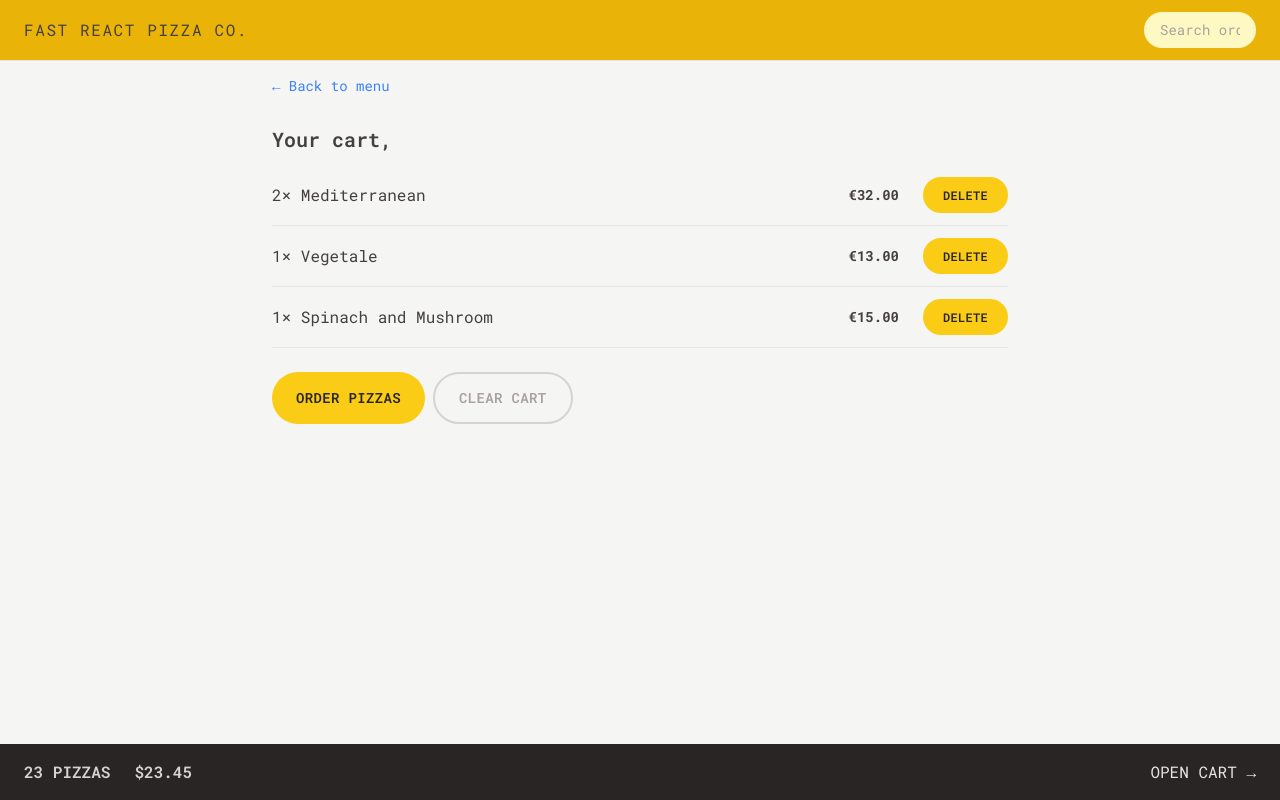
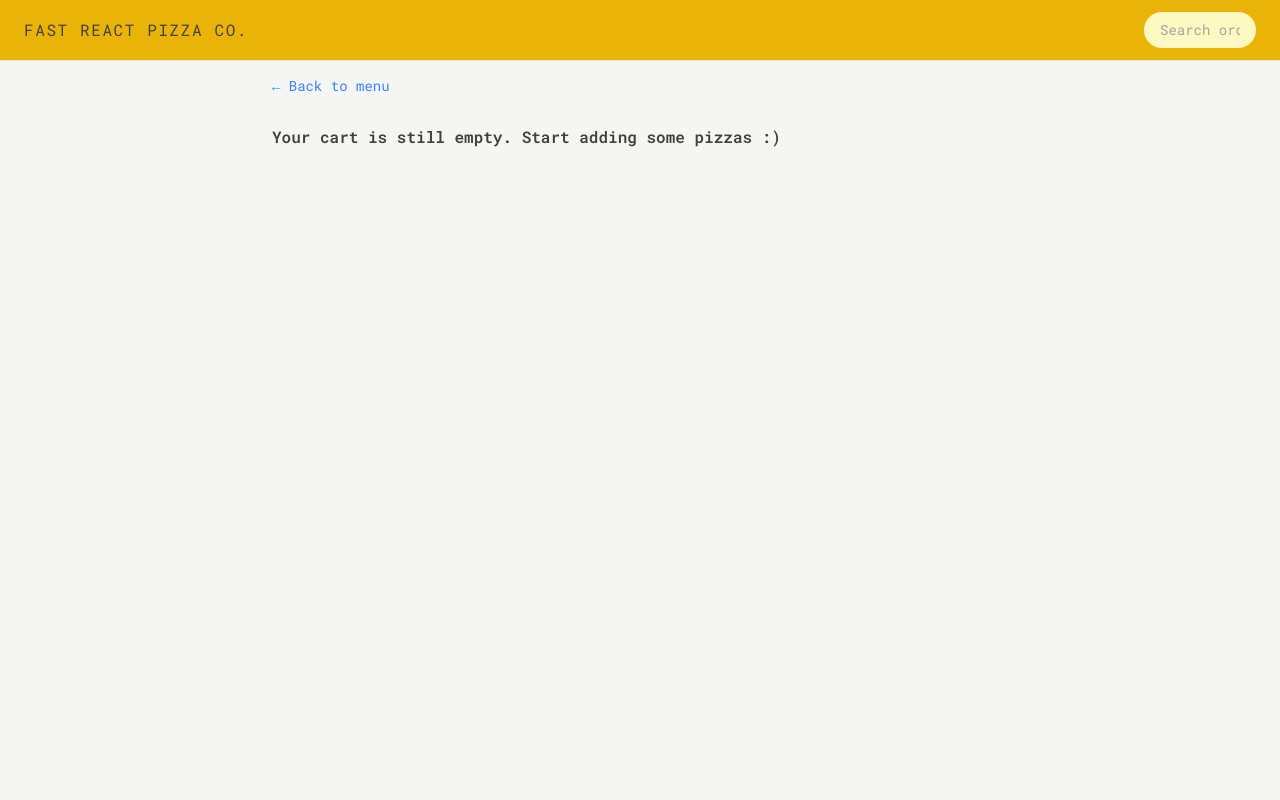
Before and after one commit to Mayor-Isaac/Fast-React-Pizza, a React (Vite) app: page /cart in a window 1280 px wide. Built offline with nearby package versions, Linux system fonts and the light colour scheme.

Commit message:
Delete button implemented

```diff
--- a/src/Features/cart/Cart.jsx
+++ b/src/Features/cart/Cart.jsx
@@ -1,48 +1,67 @@
- import LinkButton from '../../ui/LinkButton';
+import LinkButton from '../../ui/LinkButton';
 import Button from '../../ui/Button';
 import CartItem from './CartItem';
-import { useSelector } from 'react-redux';
+import { useDispatch, useSelector } from 'react-redux';
+import { getCart, clearCart } from './cartSlice';
+import { getUserName } from '../user/userSlice';
+import EmptyCart from './EmptyCart';
 
-const fakeCart = [
-  {
-    pizzaId: 12,
-    name: 'Mediterranean',
-    quantity: 2,
-    unitPrice: 16,
-    totalPrice: 32,
-  },
-  {
-    pizzaId: 6,
-    name: 'Vegetale',
-    quantity: 1,
-    unitPrice: 13,
-    totalPrice: 13,
-  },
-  {
-    pizzaId: 11,
-    name: 'Spinach and Mushroom',
-    quantity: 1,
-    unitPrice: 15,
-    totalPrice: 15,
-  },
-];
+// const fakeCart = [
+//   {
+//     pizzaId: 12,
+//     name: 'Mediterranean',
+//     quantity: 2,
+//     unitPrice: 16,
+//     totalPrice: 32,
+//   },
+//   {
+//     pizzaId: 6,
+//     name: 'Vegetale',
+//     quantity: 1,
+//     unitPrice: 13,
+//     totalPrice: 13,
+//   },
+//   {
+//     pizzaId: 11,
+//     name: 'Spinach and Mushroom',
+//     quantity: 1,
+//     unitPrice: 15,
+//     totalPrice: 15,
+//   },
+// ];
 
 function Cart() {
-  const cart = fakeCart;
-  const username = useSelector(state=>state.user.username)
+  const dispatch = useDispatch();
+  const cart = useSelector(getCart);
+  // const cart = fakeCart;
+  const username = useSelector(getUserName);
+
+  function handleClear() {
+    dispatch(clearCart());
+  }
+
+  console.log('cart===>', cart);
+
+  if (cart.length === 0) return <EmptyCart />;
 
   return (
-    <div className='px-4 py-3'>
+    <div className="px-4 py-3">
       <LinkButton to="/menu">&larr; Back to menu</LinkButton>
 
-      <h2 className='mt-7 text-xl font-semibold'>Your cart, {username}</h2>
+      <h2 className="mt-7 text-xl font-semibold">Your cart, {username}</h2>
 
-      <ul className='divide-y divide-stone-200 border-b mt-3'>
-        {cart.map(item=>< CartItem item={item} key={item.key}/>)}
+      <ul className="mt-3 divide-y divide-stone-200 border-b">
+        {cart.map((item) => (
+          <CartItem item={item} key={item.key} />
+        ))}
       </ul>
       <div className="mt-6 space-x-2">
-        <Button to="/order/new" type="primary">Order pizzas</Button>
-        <Button type="secondary">Clear cart</Button>
+        <Button to="/order/new" type="primary">
+          Order pizzas
+        </Button>
+        <Button type="secondary" onClick={handleClear}>
+          Clear cart
+        </Button>
       </div>
     </div>
   );
--- a/src/Features/cart/CartItem.jsx
+++ b/src/Features/cart/CartItem.jsx
@@ -1,17 +1,23 @@
-import Button from "../../ui/Button";
-import {formatCurrency} from "../../utils/helpers"
+import { useDispatch } from 'react-redux';
+import Button from '../../ui/Button';
+import { formatCurrency } from '../../utils/helpers';
+import { deleteItem } from './cartSlice';
+import DeleteItem from './DeleteItem';
 
 function CartItem({ item }) {
+  const dispatch = useDispatch();
   const { pizzaId, name, quantity, totalPrice } = item;
+
+
 
   return (
     <li className="py-3 sm:flex sm:items-center sm:justify-between">
       <p className="mb-1 sm:mb-0">
         {quantity}&times; {name}
       </p>
-      <div className="flex justify-between items-center sm:gap-6">
+      <div className="flex items-center justify-between sm:gap-6">
         <p className="text-sm font-bold">{formatCurrency(totalPrice)}</p>
-        <Button type="small">Delete </Button>
+        <DeleteItem/>
       </div>
     </li>
   );
--- a/src/Features/cart/CartOverview.jsx
+++ b/src/Features/cart/CartOverview.jsx
@@ -1,11 +1,19 @@
-import { Link } from "react-router-dom";
+import { useSelector } from 'react-redux';
+import { Link } from 'react-router-dom';
+import { getTotalCartPrice, getTotalCartQuantity } from './cartSlice';
+import { formatCurrency } from '../../utils/helpers';
 
 function CartOverview() {
+  const totalCartQuantity = useSelector(getTotalCartQuantity);
+  const totalCartPrice = useSelector(getTotalCartPrice);
+
+  if (!totalCartQuantity) return null;
+
   return (
-    <div className="bg-stone-800 text-stone-200 py-4 px-4 uppercase sm:px-6 text-sm md:text-base flex justify-between items-center">
-      <p className="text-stone-300 font-semibold space-x-4 sm:space-x-6">
-        <span>23 pizzas</span>
-        <span>$23.45</span>
+    <div className="flex items-center justify-between bg-stone-800 px-4 py-4 text-sm uppercase text-stone-200 sm:px-6 md:text-base">
+      <p className="space-x-4 font-semibold text-stone-300 sm:space-x-6">
+        <span>{totalCartQuantity} pizzas</span>
+        <span>{formatCurrency(totalCartPrice)}</span>
       </p>
       <Link to="/cart">Open cart &rarr;</Link>
     </div>
--- /dev/null
+++ b/src/Features/cart/DeleteItem.jsx
@@ -0,0 +1,13 @@
+import Button from '../../ui/Button';
+import { deleteItem } from './cartSlice';
+
+export default function DeleteItem() {
+    function handleDelete() {
+      dispatch(deleteItem(pizzaId));
+    }
+  return (
+    <Button type="small" onClick={handleDelete}>
+      Delete
+    </Button>
+  );
+}
--- a/src/Features/cart/EmptyCart.jsx
+++ b/src/Features/cart/EmptyCart.jsx
@@ -1,11 +1,13 @@
-import { Link } from 'react-router-dom';
+import LinkButton from '../../ui/LinkButton';
 
 function EmptyCart() {
   return (
-    <div>
-      <Link to="/menu">&larr; Back to menu</Link>
+    <div className="px-4 py-3">
+      <LinkButton to="/menu">&larr; Back to menu</LinkButton>
 
-      <p>Your cart is still empty. Start adding some pizzas :)</p>
+      <p className="mt-7 font-semibold">
+        Your cart is still empty. Start adding some pizzas :)
+      </p>
     </div>
   );
 }
--- /dev/null
+++ b/src/Features/cart/cartSlice.js
@@ -0,0 +1,52 @@
+import { createSlice } from '@reduxjs/toolkit';
+const initialState = {
+  cart: [],
+};
+
+const cartSlice = createSlice({
+  name: 'cart',
+  initialState,
+  reducers: {
+    addItem(state, action) {
+      //   payload = newItem
+      state.cart.push(action.payload);
+    },
+    deleteItem(state, action) {
+      // payload = pizzaId
+      state.cart = state.cart.filter((item) => item.pizzaId !== action.payload);
+    },
+    increaseItemQuantity(state, action) {
+      // payload = pizzaid
+      const item = state.cart.find((item) => item.pizzaId === action.payload);
+
+      item.quantity++;
+      item.totalPrice = item.quantity * item.unitPrice;
+    },
+    decreaseItemQuantity(state, action) {
+      // payload = pizzaid
+      const item = state.cart.find((item) => item.pizzaId === action.payload);
+
+      item.quantity--;
+      item.totalPrice = item.quantity * item.unitPrice;
+    },
+    clearCart(state) {
+      state.cart = [];
+    },
+  },
+});
+
+export const {
+  addItem,
+  deleteItem,
+  increaseItemQuantity,
+  decreaseItemQuantity,
+  clearCart,
+} = cartSlice.actions;
+
+export default cartSlice.reducer;
+
+export const getCart = (state) => state.cart.cart;
+export const getTotalCartQuantity = (state) =>
+  state.cart.cart.reduce((sum, item) => sum + item.quantity, 0);
+export const getTotalCartPrice = (state) =>
+  state.cart.cart.reduce((sum, item) => sum + item.totalPrice, 0);
--- a/src/Features/menu/Menu.jsx
+++ b/src/Features/menu/Menu.jsx
@@ -1,6 +1,6 @@
-import { useLoaderData } from "react-router-dom";
-import { getMenu } from "../../Services/apiRestaurant";
-import MenuItem from "./MenuItem";
+import { useLoaderData } from 'react-router-dom';
+import { getMenu } from '../../Services/apiRestaurant';
+import MenuItem from './MenuItem';
 
 function Menu() {
   const menu = useLoaderData();
--- a/src/Features/order/CreateOrder.jsx
+++ b/src/Features/order/CreateOrder.jsx
@@ -51,13 +51,13 @@ function CreateOrder() {
       <Form method="POST">
         <div className="mb-5 flex gap-2 flex-col sm:flex-row sm:items-center">
           <label className="sm:basis-40">First Name</label>
-          <Input type="text" name="customer"/>
+          <Input type="text" name="customer" defaultValue={ username} />
         </div>
 
         <div className="mb-5 flex gap-2 flex-col sm:flex-row sm:items-center">
           <label className="sm:basis-40">Phone number</label>
           <div className="grow">
-            <Input type="tel" name="phone" defaultValue={ username} />
+            <Input type="tel" name="phone" />
             {formErrors?.phone && <p className="text-xs mt-2 text-red-700 bg-red-100 p-2 rounded-full">{formErrors.phone}</p>}
           </div>
         </div>
--- a/src/Features/user/userSlice.js
+++ b/src/Features/user/userSlice.js
@@ -1,4 +1,4 @@
-import {createSlice} from '@reduxjs/toolkit'
+import { createSlice } from '@reduxjs/toolkit';
 /*function getPosition() {
   return new Promise(function (resolve, reject) {
     navigator.geolocation.getCurrentPosition(resolve, reject);
@@ -21,25 +21,26 @@ async function fetchAddress() {
   return { position, address };
 }*/
 
-
-
 const initialState = {
-  username : "",
-}
+  username: '',
+};
 
 const userSlice = createSlice({
-  name: "user",
+  name: 'user',
   initialState,
   reducers: {
     updateName(state, action) {
-      state.username = action.payload
-    }
-  }
-})
+      state.username = action.payload;
+    },
+  },
+});
 
-export const { updateName } = userSlice.actions
+export const { updateName } = userSlice.actions;
 
-export default userSlice.reducer
+export default userSlice.reducer;
+
+export const getUserName = (state) => state.user.username;
+
 // const store = configureStore({
 //   reducer:userSlice.reducers
 // })
--- a/src/Store.js
+++ b/src/Store.js
@@ -1,10 +1,12 @@
-import { configureStore } from "@reduxjs/toolkit";
-import userReducer from "./Features/user/userSlice"
+import { configureStore } from '@reduxjs/toolkit';
+import userReducer from './Features/user/userSlice';
+import cartReducer from './Features/cart/cartSlice';
 
 const store = configureStore({
-    reducer: {
-        user: userReducer
-    }
-})
+  reducer: {
+    user: userReducer,
+    cart: cartReducer,
+  },
+});
 
-export default store
+export default store;
--- a/src/ui/Button.jsx
+++ b/src/ui/Button.jsx
@@ -1,6 +1,6 @@
 import { Link } from 'react-router-dom';
 
-function Button({ children, disabled, to, type }) {
+function Button({ children, disabled, to, type, onClick }) {
   const base =
     'inline-block text-sm rounded-full bg-yellow-400 font-semibold uppercase tracking-wide text-stone-800 transition-colors duration-300 hover:bg-yellow-300 focus:bg-yellow-300 focus:outline-none focus:ring focus:ring-yellow-300 focus:ring-offset-2 disabled:cursor-not-allowed';
 
@@ -18,6 +18,13 @@ function Button({ children, disabled, to, type }) {
       </Link>
     );
 
+  if (onClick)
+    return (
+      <button disabled={disabled} onClick={onClick} className={styles[type]}>
+        {children}
+      </button>
+    );
+
   return (
     <button disabled={disabled} className={styles[type]}>
       {children}
```
Also changed, not shown: src/Features/menu/MenuItem.jsx (+21 -1 lines).
